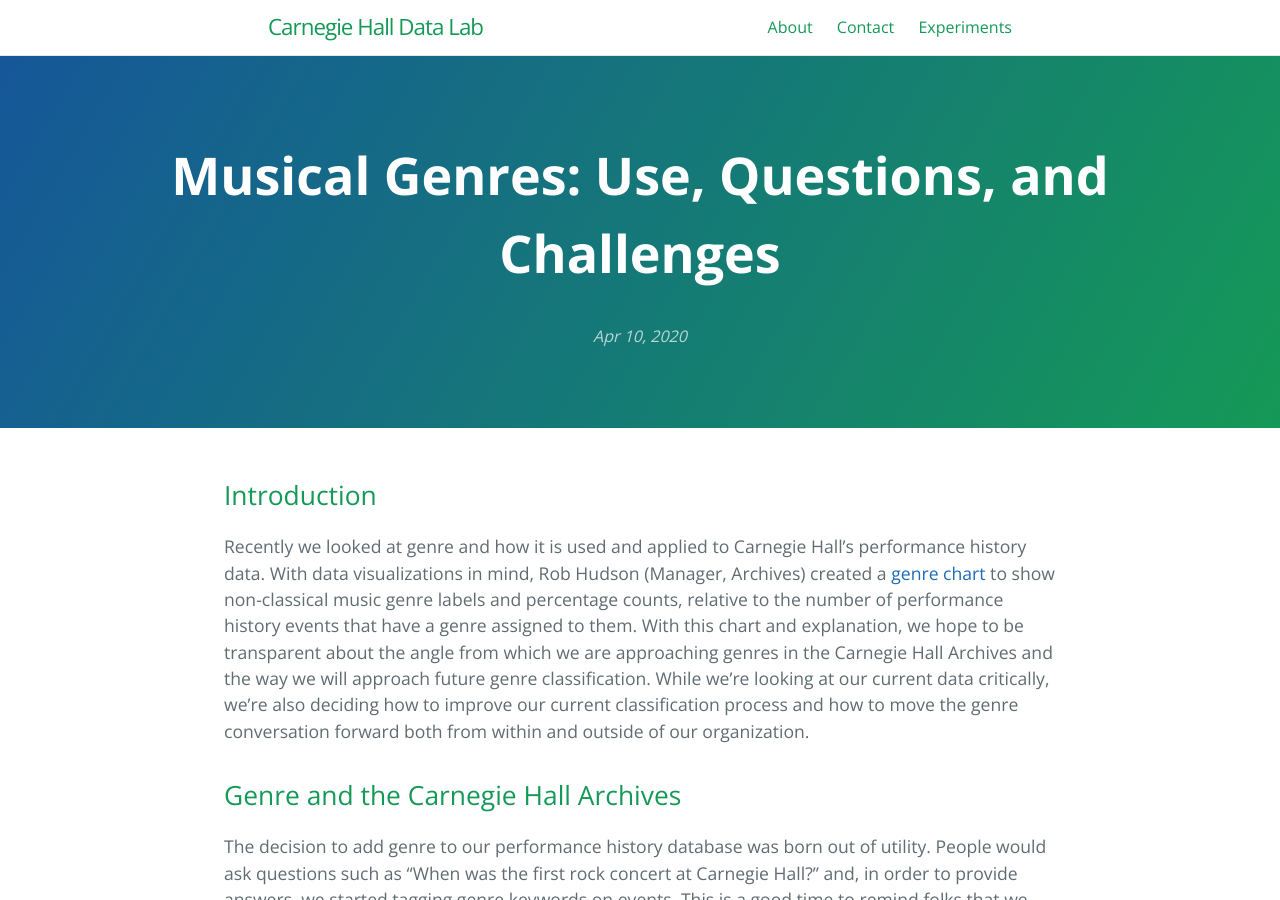
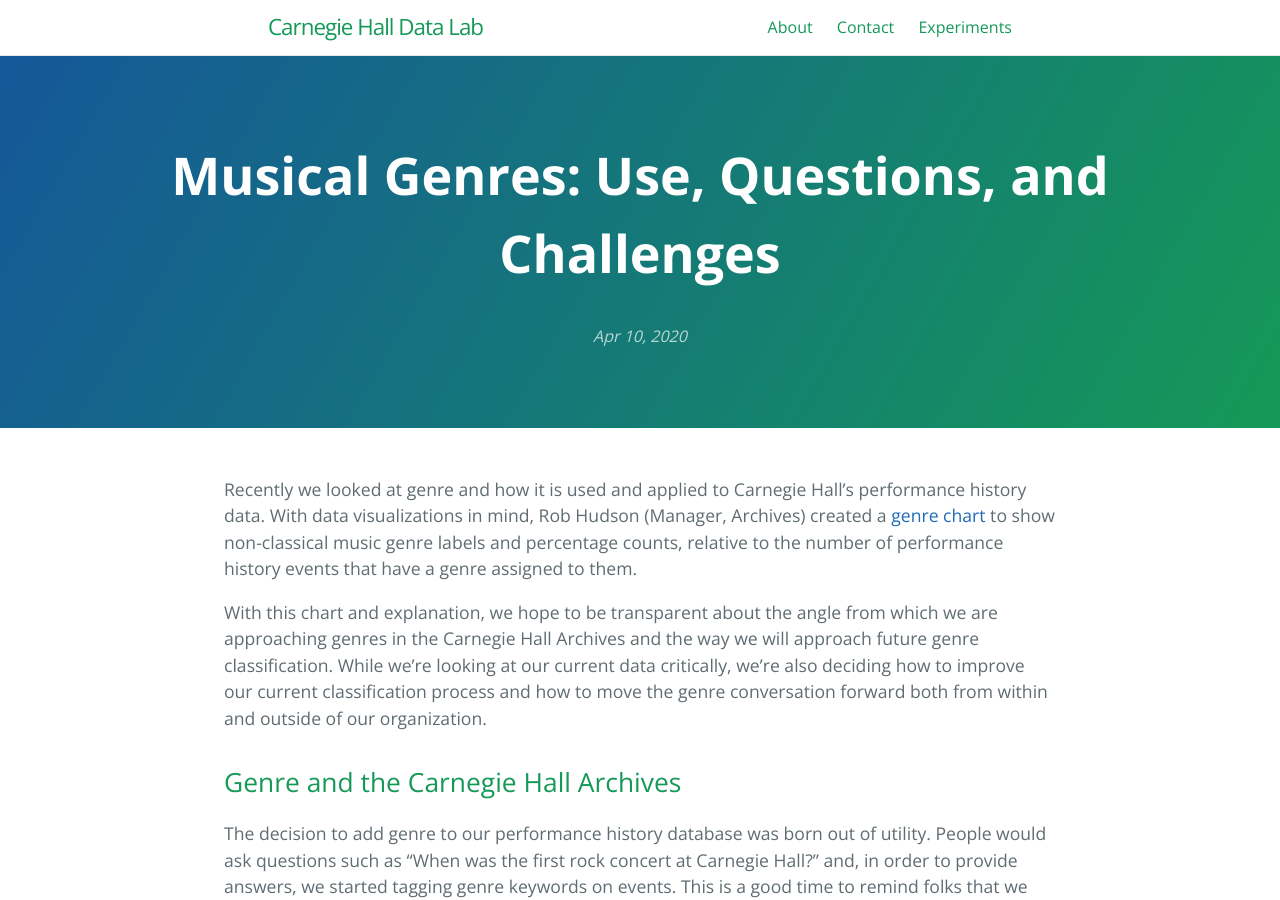
Before and after one commit to CarnegieHall/datalab, a Jekyll site: the page built from _posts/2020-04-10-musicalgenres.md, in a window 1280 px wide and 900 px high. Built offline with Jekyll 4.4.1, drawn with Linux system fonts in a browser that asks for light colours.

Commit message:
remove first header
cleans up text on homepage preview

```diff
--- a/_posts/2020-04-10-musicalgenres.md
+++ b/_posts/2020-04-10-musicalgenres.md
@@ -3,9 +3,10 @@ layout: post
 title: "Musical Genres: Use, Questions, and Challenges"
 ---
 
-## Introduction
 
-Recently we looked at genre and how it is used and applied to Carnegie Hall's performance history data. With data visualizations in mind, Rob Hudson (Manager, Archives) created a [genre chart](/experiments/chdl-0006.md) to show non-classical music genre labels and percentage counts, relative to the number of performance history events that have a genre assigned to them. With this chart and explanation, we hope to be transparent about the angle from which we are approaching genres in the Carnegie Hall Archives and the way we will approach future genre classification. While we’re looking at our current data critically, we’re also deciding how to improve our current classification process and how to move the genre conversation forward both from within and outside of our organization.
+Recently we looked at genre and how it is used and applied to Carnegie Hall's performance history data. With data visualizations in mind, Rob Hudson (Manager, Archives) created a [genre chart](/experiments/chdl-0006.md) to show non-classical music genre labels and percentage counts, relative to the number of performance history events that have a genre assigned to them.
+
+With this chart and explanation, we hope to be transparent about the angle from which we are approaching genres in the Carnegie Hall Archives and the way we will approach future genre classification. While we’re looking at our current data critically, we’re also deciding how to improve our current classification process and how to move the genre conversation forward both from within and outside of our organization.
 
 ## Genre and the Carnegie Hall Archives
 
```
